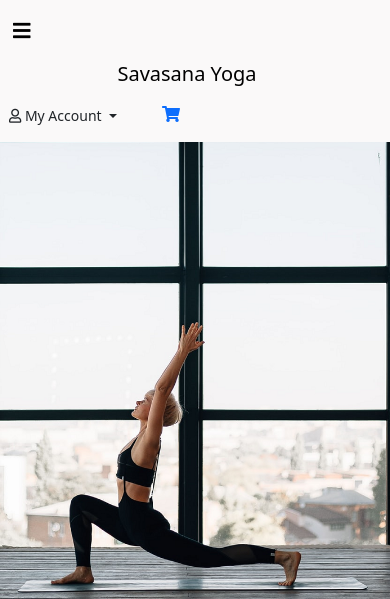
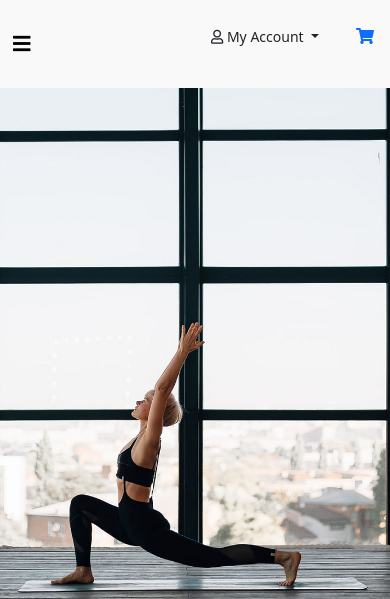
Before and after one commit to Code-Institute-Submissions/savasana_yoga, a Django app: page / in a window 390 px wide. Shown: the top 599 px of the page. Run offline with Django 3.2, Linux system fonts and the light colour scheme; the visitor is signed in with stand-in values (Sample User, id 1); some libraries are stand-ins or nearby versions.

Commit message:
Add icons and nav info to mobile header

```diff
--- a/templates/base.html
+++ b/templates/base.html
@@ -46,11 +46,11 @@
                       </nav>
                     </div>
                     <div class="col-12 col-lg-6 my-auto my-auto py-lg-0 text-center">
-                        <a href="{% url 'home' %}" class="nav-link navbar-brand">
+                        <a href="{% url 'home' %}" class="nav-link navbar-brand d-none d-lg-block">
                             Savasana Yoga
                         </a>
                     </div>
-                    <div class="col-12 col-lg-3 my-auto py-auto py-lg-0">
+                    <div class="col-12 col-lg-3 my-auto py-auto py-lg-0 d-none d-lg-block">
                         <ul class="list-inline list-unstyled my-auto py-auto">
                             <li class="list-inline-item dropdown">
                                 <button class="btn btn-sm profile-btn dropdown-toggle" type="button"
@@ -74,14 +74,12 @@
                                 </li>
                             </li>
                             <li class="list-inline-item">
-                                <li class="list-inline-item">
                                     <a class="nav-link" href="">
                                         <div class="text-center">
                                             <div><i class="fas fa-shopping-cart"></i></div>
 
                                         </div>
                                     </a>
-                                </li>
                             </li>
 
                           </ul>
--- a/templates/includes/mobile_top_header.html
+++ b/templates/includes/mobile_top_header.html
@@ -0,0 +1,31 @@
+<ul class="list-inline list-unstyled d-block d-lg-none mobile-header-icons">
+    <li class="list-inline-item dropdown py-auto">
+        <button class="btn btn-sm profile-btn dropdown-toggle d-block d-lg-none" type="button"
+        id="dropdownProfileBtn" data-bs-toggle="dropdown" aria-expanded="false">
+            <i class="far fa-user"></i> My Account
+        </button>
+
+
+        <div class="dropdown-menu border-0" aria-labelledby="dropdownProfileBtn">
+                {% if request.user.is_authenticated %}
+                    {% if request.user.is_superuser %}
+                        <a href="" class="dropdown-item">Product Management</a>
+                    {% endif %}
+                    <a href="" class="dropdown-item">My Profile</a>
+                    <a href="{% url 'account_logout' %}" class="dropdown-item">Logout</a>
+                {% else %}
+                    <a href="{% url 'account_signup' %}" class="dropdown-item">Register</a>
+                    <a href="{% url 'account_login' %}" class="dropdown-item">Login</a>
+                {% endif %}
+            </div>
+        </li>
+    </li>
+    <li class="list-inline-item py-auto ">
+            <a class="nav-link d-block d-lg-none" href="">
+                <div class="text-center">
+                    <div><i class="fas fa-shopping-cart"></i></div>
+
+                </div>
+            </a>
+    </li>
+  </ul>
```
